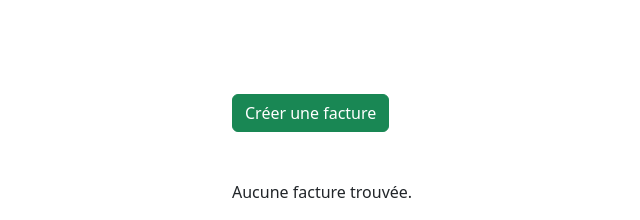
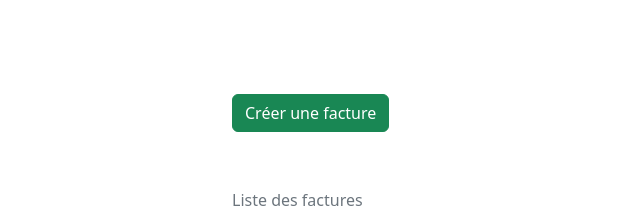
Before and after one commit to makan-dianka/InvoiceApp, a Django app: page /invoice/list in a window 1280 px wide. Shown: the part 56-276 px from the top of the page, without its empty margins (40-680 px from the left). Run offline with Django 5.2, Linux system fonts and the light colour scheme; the visitor is signed in with stand-in values (Sample User, id 1); data that the repository does not hold is empty; parts of the project's set-up code (start-up, migrations or seed data) failed here and were passed over.

Commit message:
remove message if no invoice

```diff
--- a/factures/templates/factures/invoice_list.html
+++ b/factures/templates/factures/invoice_list.html
@@ -37,8 +37,6 @@
                                 <td>{{ invoice.total_ttc_tva }}€</td>
 
                             </tr>
-                        {% empty %}
-                            <p>Aucune facture trouvée.</p>
                         {% endfor %}
                     </tbody>
                 </table>
```
